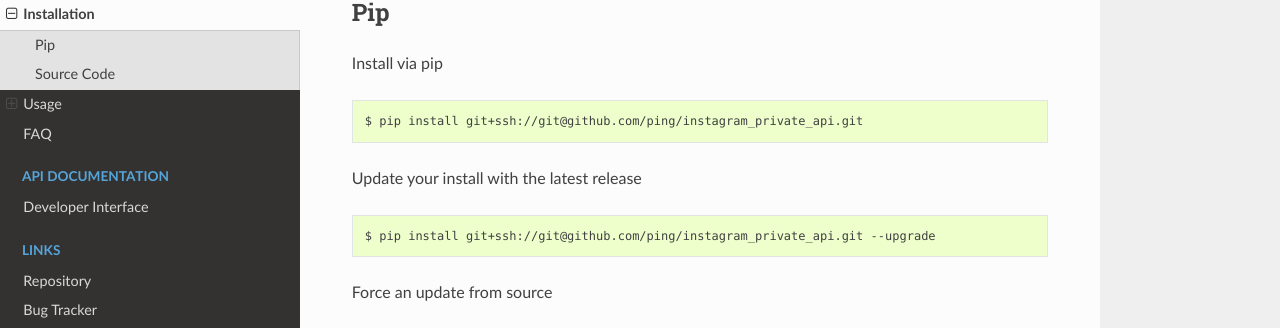
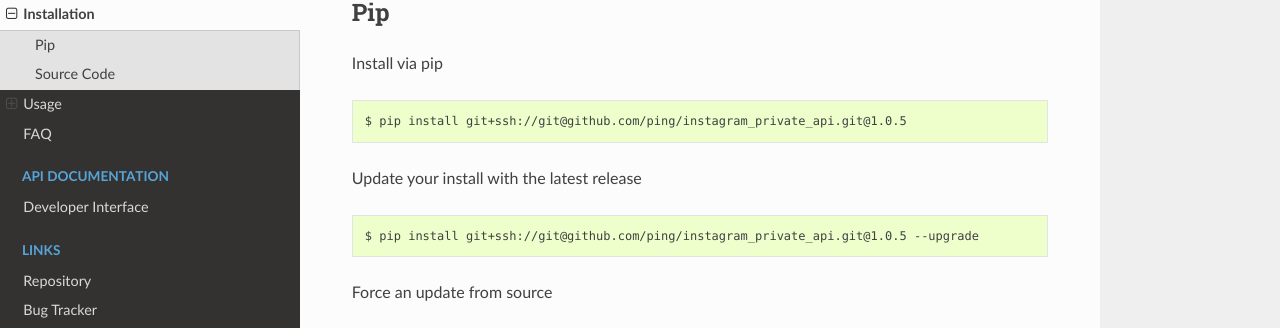
Before and after one commit to ping/instagram_private_api, a Sphinx documentation site: the page built from docs/usage.rst, in a window 1280 px wide and 900 px high. Shown: the part 164-492 px from the top of the window. Built offline with Sphinx 7.4.7 and the Read the Docs theme 2.0.0, drawn with Linux system fonts in a browser that asks for light colours.

Commit message:
Add versioned install links

```diff
--- a/docs/usage.rst
+++ b/docs/usage.rst
@@ -10,13 +10,13 @@
 
 .. code-block:: bash
 
-    $ pip install git+ssh://git@github.com/ping/instagram_private_api.git
+    $ pip install git+ssh://git@github.com/ping/instagram_private_api.git@1.0.5
 
 Update your install with the latest release
 
 .. code-block:: bash
 
-    $ pip install git+ssh://git@github.com/ping/instagram_private_api.git --upgrade
+    $ pip install git+ssh://git@github.com/ping/instagram_private_api.git@1.0.5 --upgrade
 
 Force an update from source
 
```
Also changed, not shown: README.md (+2 -2 lines).
